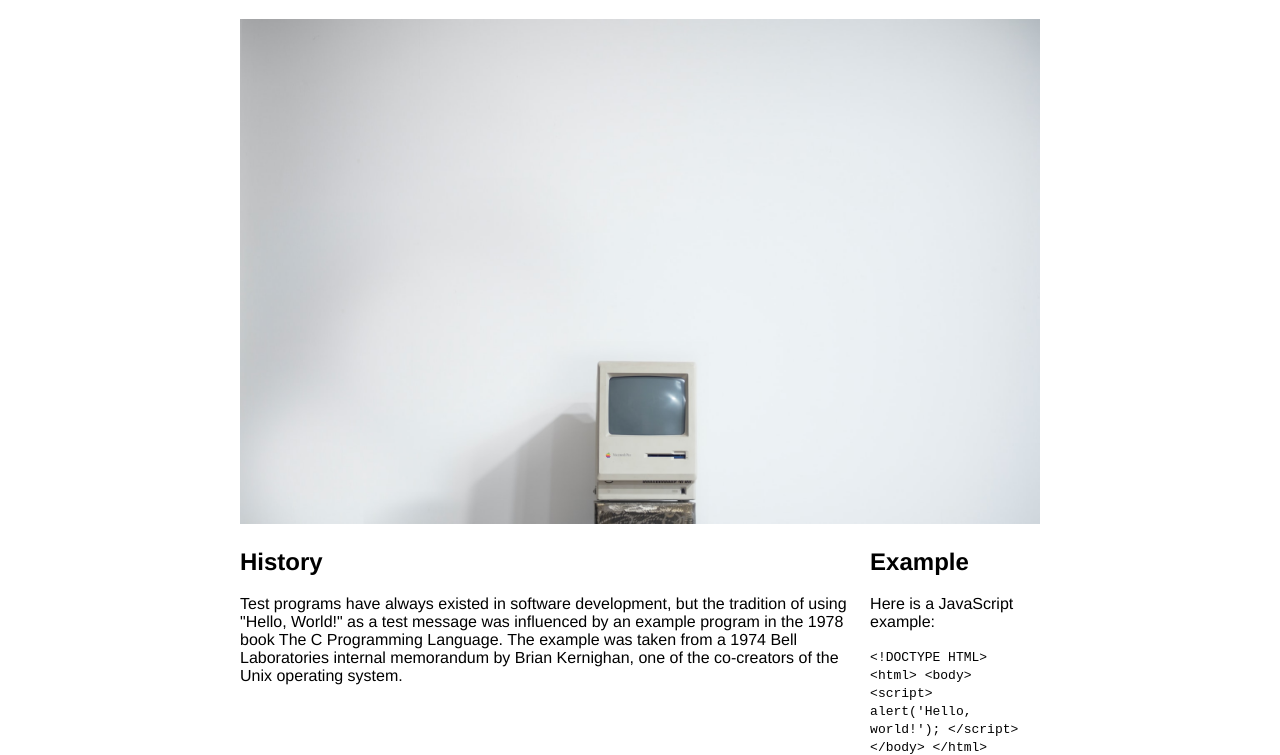
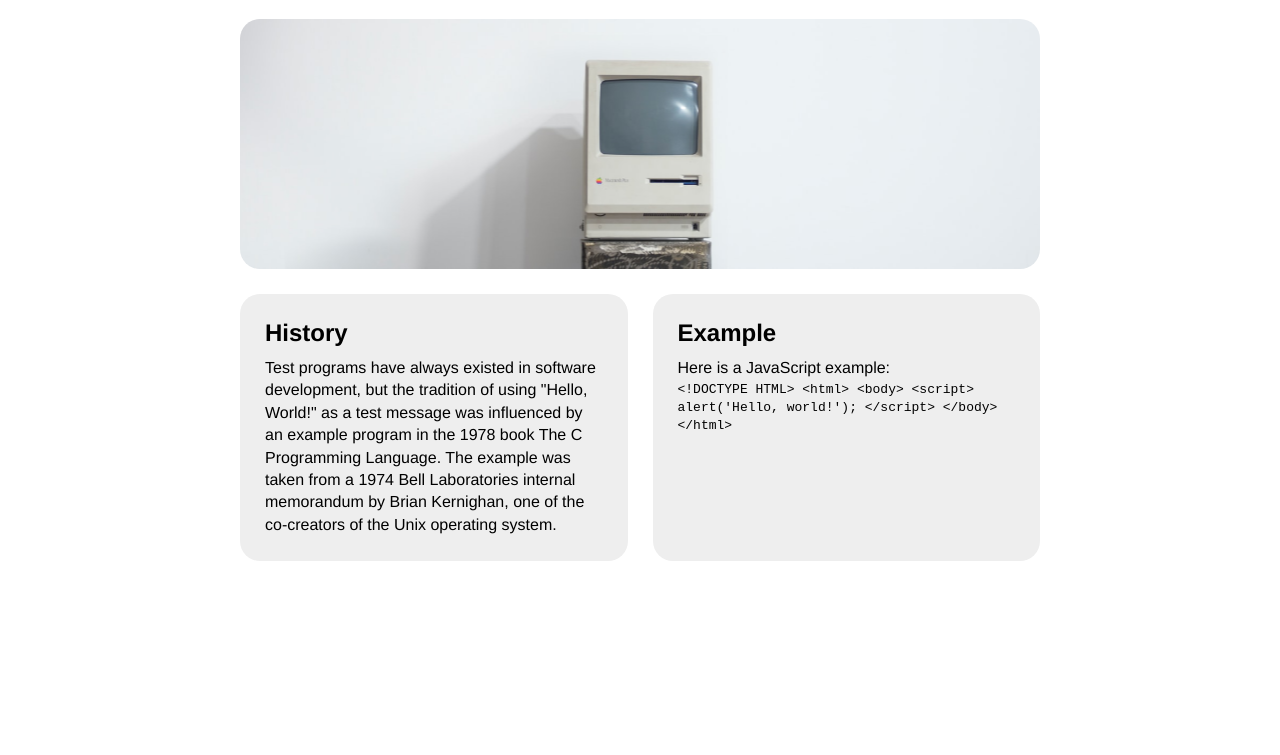
Before and after one commit to adolla04/HelloWorld_II, a plain HTML site: page index.html in a window 1280 px wide. Shown: the part 76-831 px from the top of the page. After the commit the page ends 800 px from the top, so only its background shows below. Drawn offline with Linux system fonts and the light colour scheme.

Commit message:
layout css

```diff
--- a/index.html
+++ b/index.html
@@ -10,7 +10,9 @@
   <body>
     <main>
       <h1>HelloWorld</h1>
-      <img src="Images/computer_image_full.png" alt="Vintage Mac"/>
+      <div class="masthead">
+
+      </div>
       <div class="details">
         <section>
           <h2>History</h2>
--- a/screen.css
+++ b/screen.css
@@ -12,10 +12,36 @@ main {
     width: 800px;
 }
 
+.masthead {
+    background-image: url('images/computer_image_full.png');
+    background-position: cover;
+    background-position: bottom;
+    height: 250px;
+    border-radius: 20px;
+}
 .details {
     display: flex;
+    gap: 25px;
+}
+
+.details section {
+    flex-grow: 1;
+    flex-basis: 0;
+    background: #eee;
+    padding: 25px;
+    border-radius: 20px;
+    margin-top: 25px;
 }
 
 img {
     width: 100%;
 }
+
+h2 {
+    margin: 0 0 10px 0;
+}
+
+p {
+    margin: 0;
+    line-height: 1.4em;
+}
```
